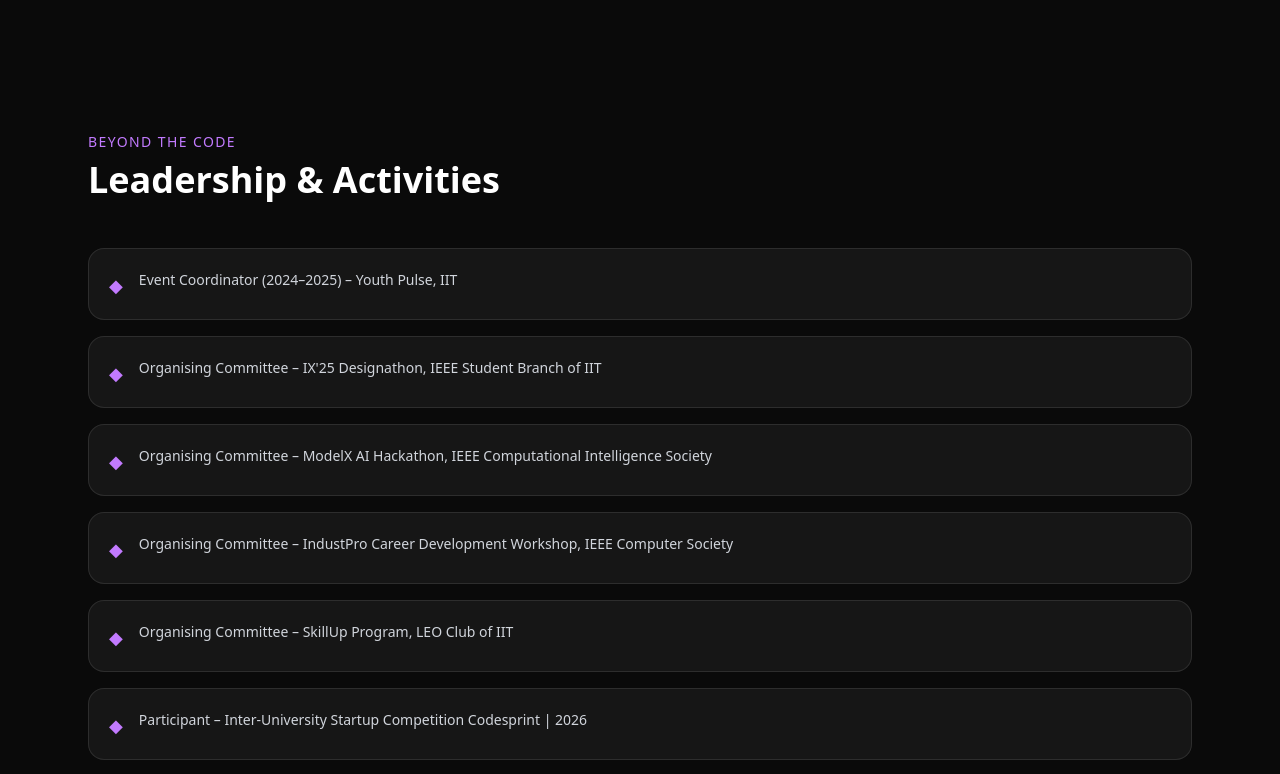
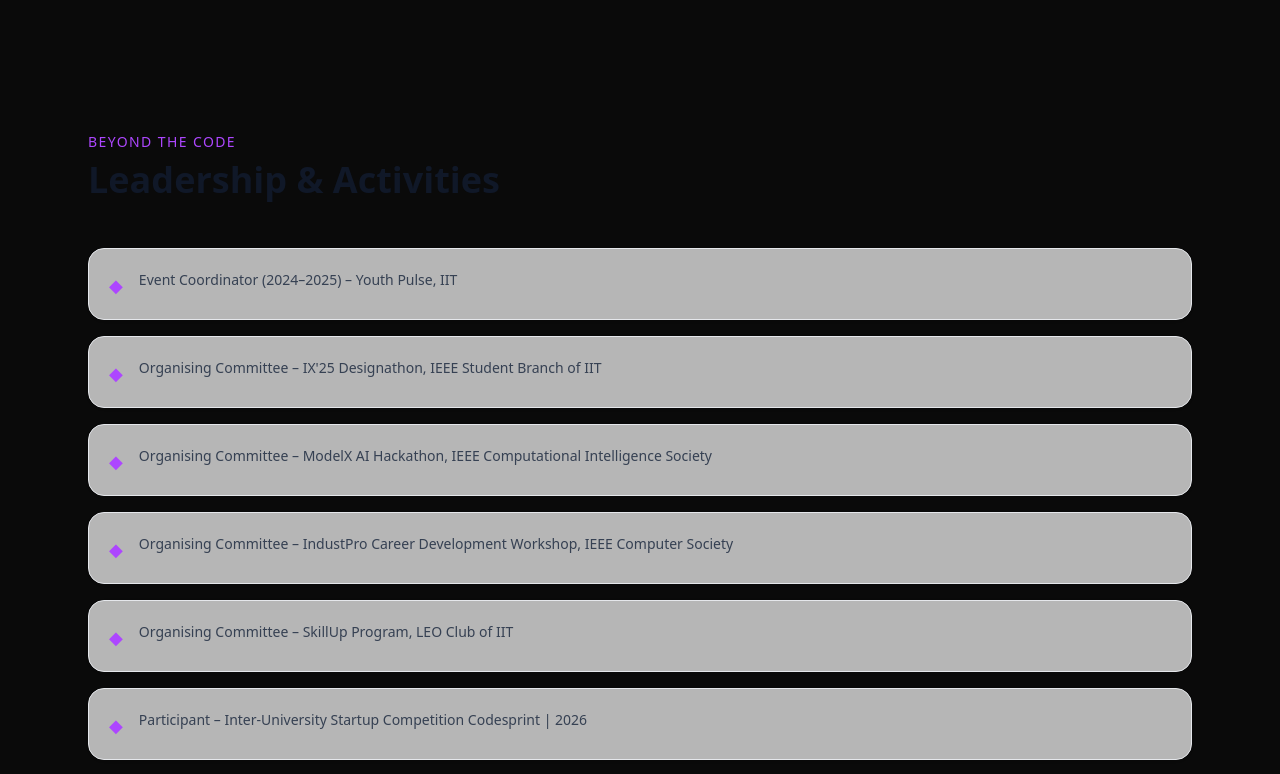
Before and after one commit to NadithiMoonasingha/My_Portfolio, a Next.js app: page / in a window 1280 px wide. Shown: the part 2260-3034 px from the top of the page. Built offline with nearby package versions, Linux system fonts and the light colour scheme.

Commit message:
Update Leadership.tsx

```diff
--- a/src/components/Leadership.tsx
+++ b/src/components/Leadership.tsx
@@ -3,19 +3,15 @@ import { portfolioData } from "@/data/portfolio";
 export default function Leadership() {
   return (
     <section id="leadership" className="py-24 px-6 max-w-6xl mx-auto">
-      <p className="text-purple-400 text-sm font-medium tracking-widest uppercase mb-2">
+      <p className="text-purple-500 text-sm font-medium tracking-widest uppercase mb-2">
         Beyond the code
       </p>
-      <h2 className="text-4xl font-bold text-white mb-12">Leadership & Activities</h2>
-
+      <h2 className="text-4xl font-bold text-gray-900 dark:text-white mb-12">Leadership & Activities</h2>
       <div className="flex flex-col gap-4">
         {portfolioData.leadership.map((item, index) => (
-          <div
-            key={index}
-            className="flex items-start gap-4 bg-white/5 border border-white/10 rounded-2xl p-5 hover:border-purple-500/50 transition-all duration-300"
-          >
-            <span className="text-purple-400 mt-0.5 text-lg">◆</span>
-            <p className="text-gray-300 text-sm leading-relaxed">{item}</p>
+          <div key={index} className="flex items-start gap-4 bg-white/70 dark:bg-white/5 border border-gray-200 dark:border-white/10 rounded-2xl p-5 hover:border-purple-400 dark:hover:border-purple-500/50 transition-all duration-300 shadow-sm">
+            <span className="text-purple-500 mt-0.5 text-lg">◆</span>
+            <p className="text-gray-700 dark:text-gray-300 text-sm leading-relaxed">{item}</p>
           </div>
         ))}
       </div>
```
